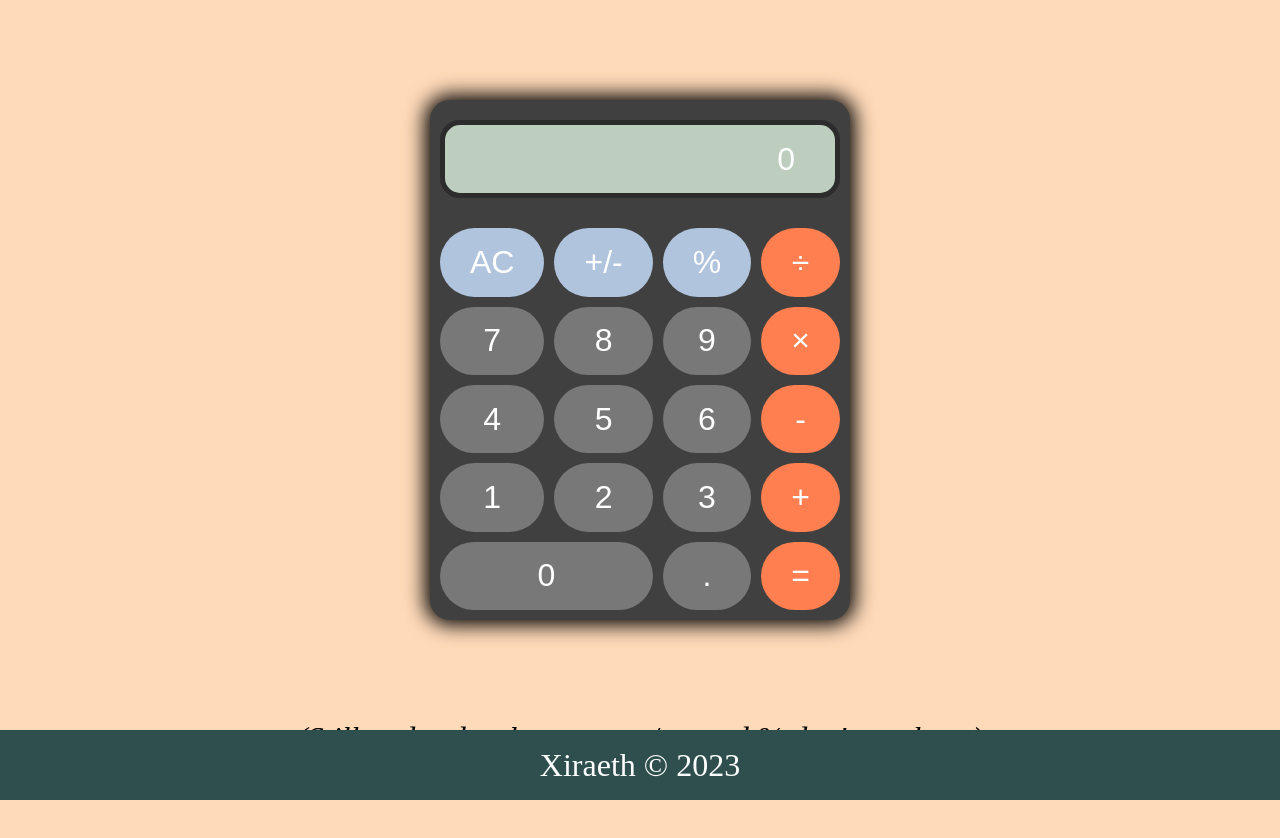
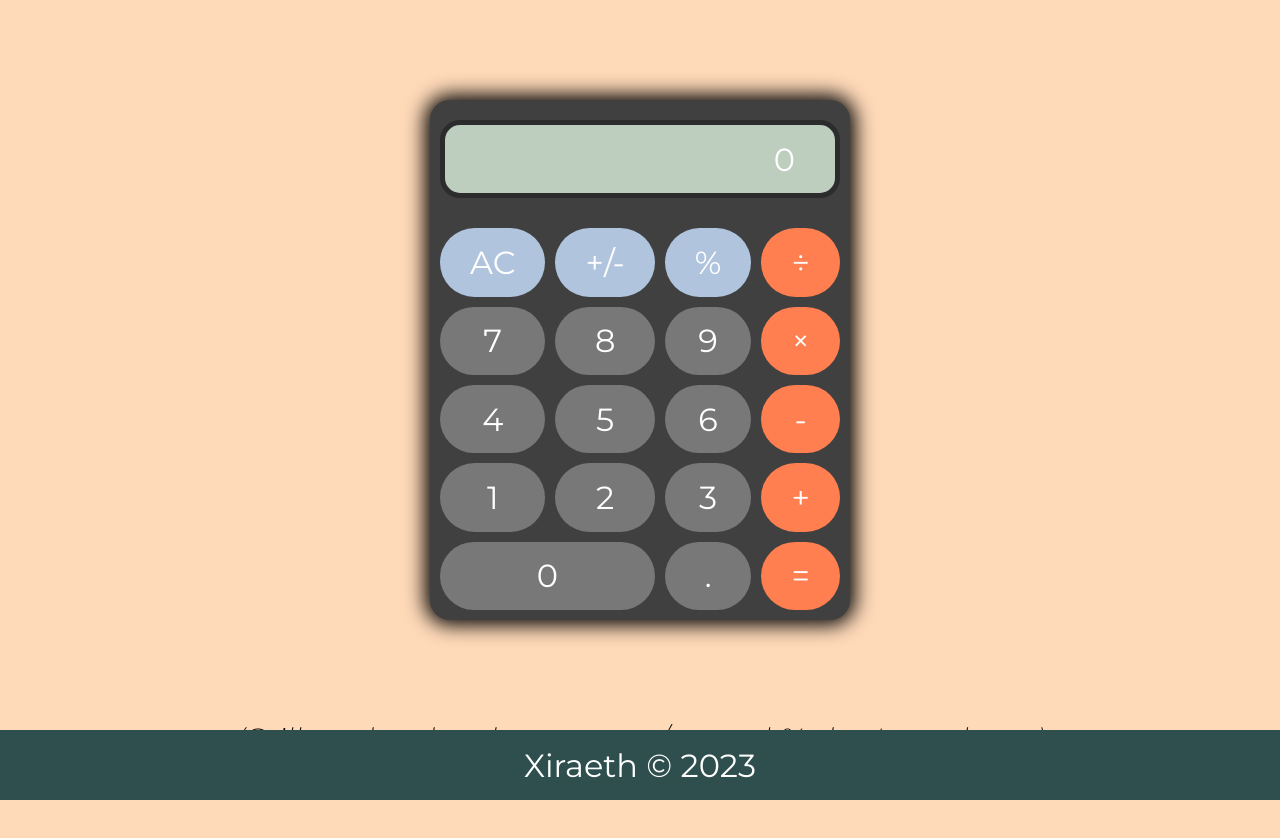
Before and after one commit to Xiraeth/odin-calculator, a plain HTML site: page index.html in a window 1280 px wide. Drawn offline with Linux system fonts and the light colour scheme.

Commit message:
minor tweaks

```diff
--- a/style.css
+++ b/style.css
@@ -1,7 +1,13 @@
+@import url("https://fonts.googleapis.com/css2?family=Montserrat:ital,wght@0,200;0,400;0,700;1,200;1,400;1,700&display=swap");
+
 h1 {
   text-align: center;
   font-style: italic;
   font-weight: lighter;
+}
+
+* {
+  font-family: "Montserrat", sans-serif;
 }
 
 body {
```
